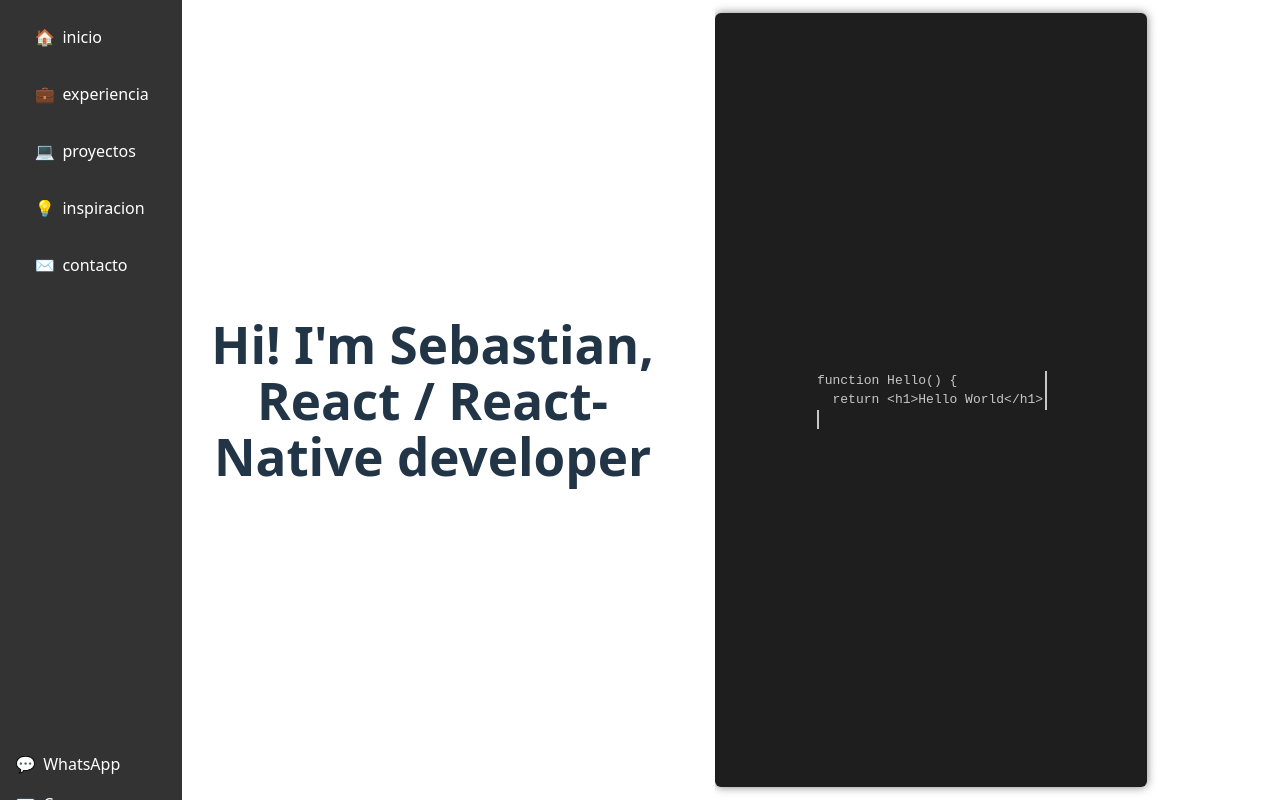
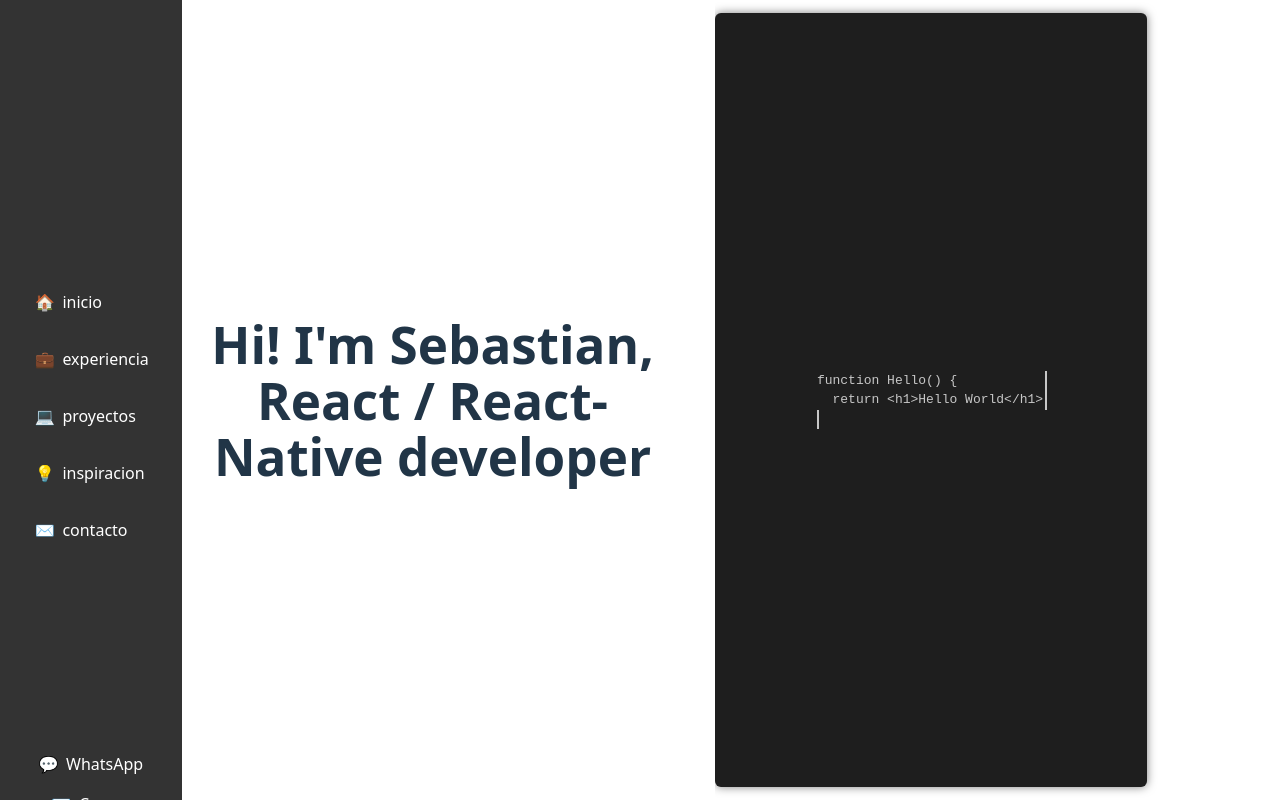
Before and after one commit to SbtnAvls/me, a React (Vite) app: page / in a window 1280 px wide. Built offline with nearby package versions, Linux system fonts and the light colour scheme.

Commit message:
Center sidebar menu and fix bottom actions

```diff
--- a/src/App.css
+++ b/src/App.css
@@ -17,9 +17,7 @@
   color: #fff;
   display: flex;
   flex-direction: column;
-  gap: 1rem;
   padding: 1rem;
-  justify-content: center;
   transition: width 0.3s;
   align-items: center;
 }
@@ -27,6 +25,19 @@
 .sidebar:hover {
   width: 150px;
   align-items: flex-start;
+}
+
+.sidebar:hover .sidebar-menu {
+  align-items: flex-start;
+}
+
+.sidebar-menu {
+  display: flex;
+  flex-direction: column;
+  gap: 1rem;
+  flex: 1;
+  justify-content: center;
+  align-items: center;
 }
 
 .sidebar button,
@@ -66,10 +77,14 @@
 }
 
 .sidebar-bottom {
-  margin-top: auto;
+  position: absolute;
+  bottom: 1rem;
+  left: 0;
+  width: 100%;
   display: flex;
   flex-direction: column;
   gap: 1rem;
+  align-items: center;
 }
 
 
--- a/src/App.jsx
+++ b/src/App.jsx
@@ -20,12 +20,14 @@
   return (
     <div className="app">
       <nav className="sidebar">
+        <div className="sidebar-menu">
           {sections.map(({ name, icon }, idx) => (
             <button key={name} onClick={() => handleClick(idx)}>
               <span className="icon">{icon}</span>
               <span className="label">{name}</span>
             </button>
           ))}
+        </div>
         <div className="sidebar-bottom">
           <a
             href="https://wa.me/573023350784"
```
Lines whose indentation alone changed are shown as unchanged.
